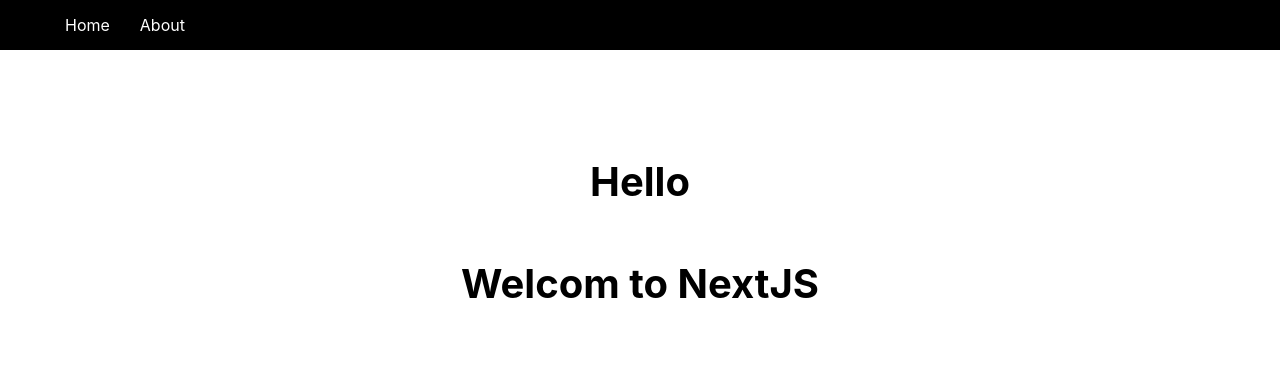
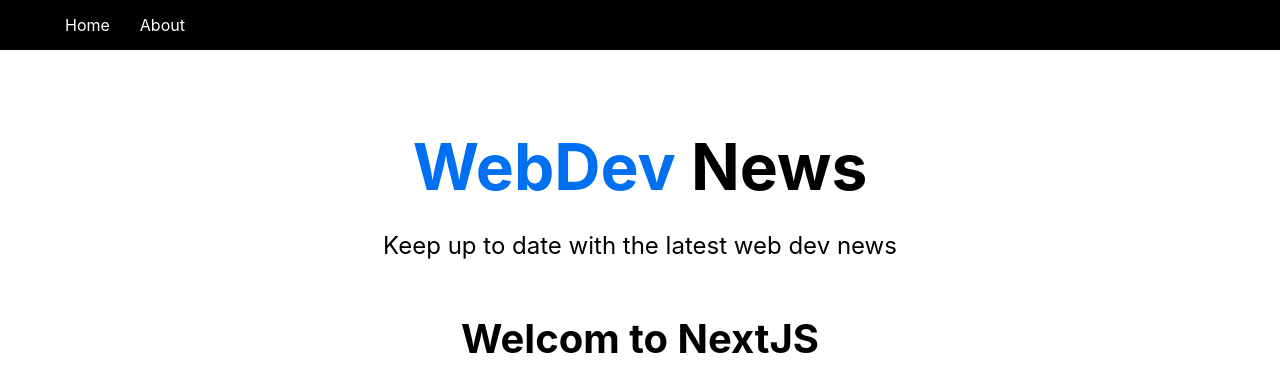
Before and after one commit to HuyenNguyen731/nextjs-crash-course, a Next.js app: page / in a window 1280 px wide. Shown: the top 392 px of the page. Built offline with nearby package versions, Linux system fonts and the light colour scheme.

Commit message:
Styled JSX

```diff
--- /dev/null
+++ b/components/Header.js
@@ -0,0 +1,27 @@
+import headerStyles from "../styles/Header.module.css";
+
+function Header() {
+  //   const x = 4;
+  return (
+    <div>
+      {/* <h1 className="title">
+        <span>WebDev</span> News
+      </h1>
+      <style jsx>
+        {`
+          .title {
+            color: ${x > 3 ? "red" : "blue"};
+          }
+        `}
+      </style> */}
+      <h1 className={headerStyles.title}>
+        <span>WebDev</span> News
+      </h1>
+      <p className={headerStyles.description}>
+        Keep up to date with the latest web dev news
+      </p>
+    </div>
+  );
+}
+
+export default Header;
--- a/components/Layout.js
+++ b/components/Layout.js
@@ -1,4 +1,5 @@
 import Nav from "./Nav";
+import Header from "./Header";
 import styles from "../styles/Layout.module.css";
 
 function Layout({ children }) {
@@ -7,7 +8,7 @@ function Layout({ children }) {
       <Nav />
       <div className={styles.container}>
         <main className={styles.main}>
-          <h1>Hello</h1>
+          <Header />
           {children}
         </main>
       </div>
--- /dev/null
+++ b/styles/Header.module.css
@@ -0,0 +1,27 @@
+.title a,
+.title span {
+  color: #0070f3;
+  text-decoration: none;
+}
+
+.title a:hover,
+.title a:focus,
+.title a:active {
+  text-decoration: underline;
+}
+
+.title {
+  margin: 0;
+  line-height: 1.15;
+  font-size: 4rem;
+}
+
+.title,
+.description {
+  text-align: center;
+}
+
+.description {
+  line-height: 1.5;
+  font-size: 1.5rem;
+}
```
